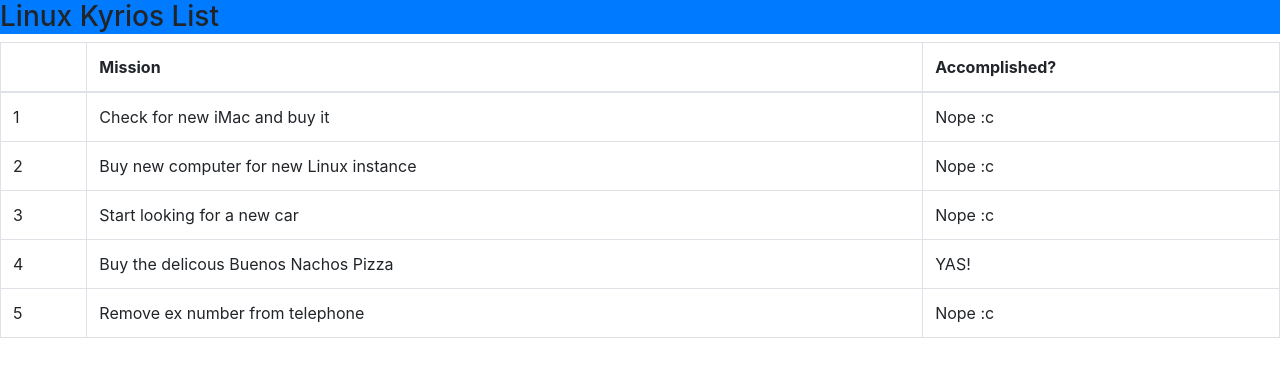
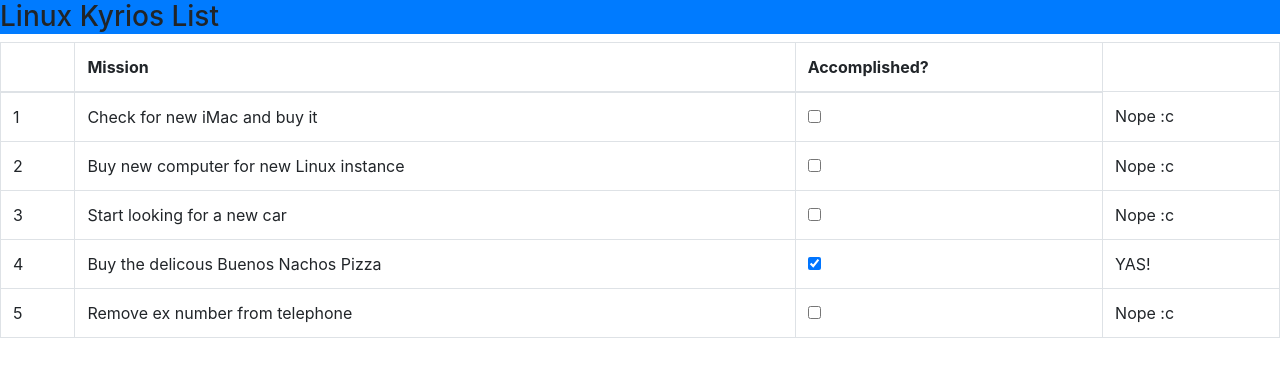
Before and after one commit to LinuxKyrios/ToDo, an Angular app in the folder todo/: page / in a window 1280 px wide. Shown: the top 376 px of the page. Built offline with nearby package versions, Linux system fonts and the light colour scheme.

Commit message:
Created a two-way mechanism

```diff
--- a/todo/src/app/app.component.html
+++ b/todo/src/app/app.component.html
@@ -17,6 +17,7 @@
         <tr *ngFor="let item of getTodoItems(); let i = index">
             <td>{{ i + 1 }}</td>
             <td> {{ item.action }}</td>
+            <td><input type="checkbox" [(ngModel)]="item.done" /></td>
             <td [ngSwitch]="item.done">
                 <span *ngSwitchCase="true">YAS!</span>
                 <span *ngSwitchDefault>Nope :c</span>
```
